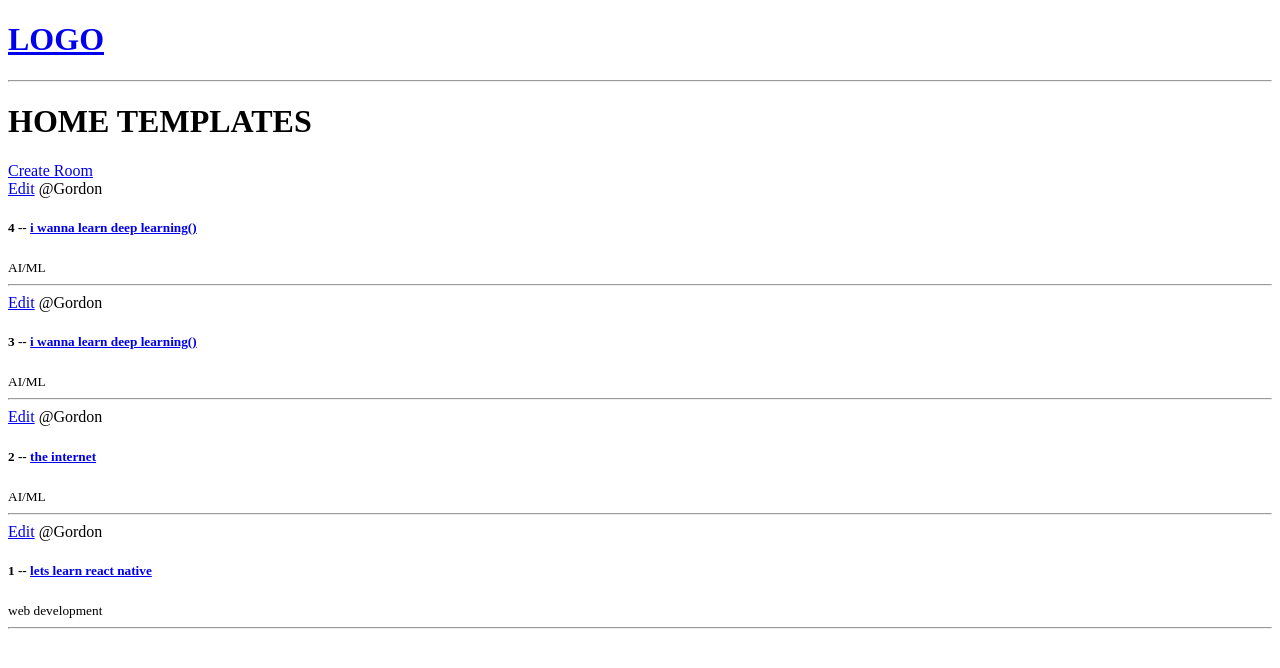
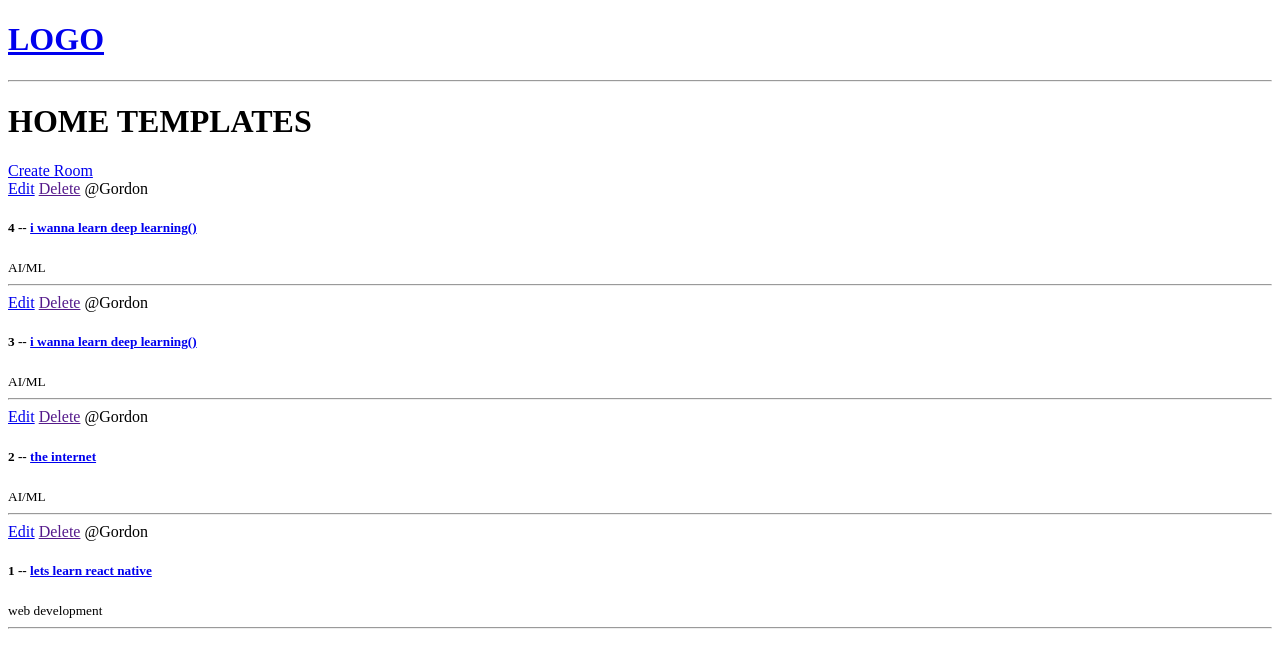
Before and after one commit to Slonetech/studybud, a Django app: page / in a window 1280 px wide. Shown: the top 668 px of the page. Run offline with Django 5.2, Linux system fonts and the light colour scheme; data comes from the database, SQL or seed files in the repository.

Commit message:
working on delete

```diff
--- a/base/templates/base/home.html
+++ b/base/templates/base/home.html
@@ -10,6 +10,7 @@
         {%for room in rooms%}
             <div>
                 <a href="{% url 'update-room' room.id %}" >Edit</a>
+                <a href="" >Delete</a>
                 <span>@{{room.host.username}}</span>
                 <h5>{{room.id}} -- <a href="{% url 'room' room.id  %}">{{room.name}}</a></h5>
                 <small>{{room.topic.name}}</small>
```
